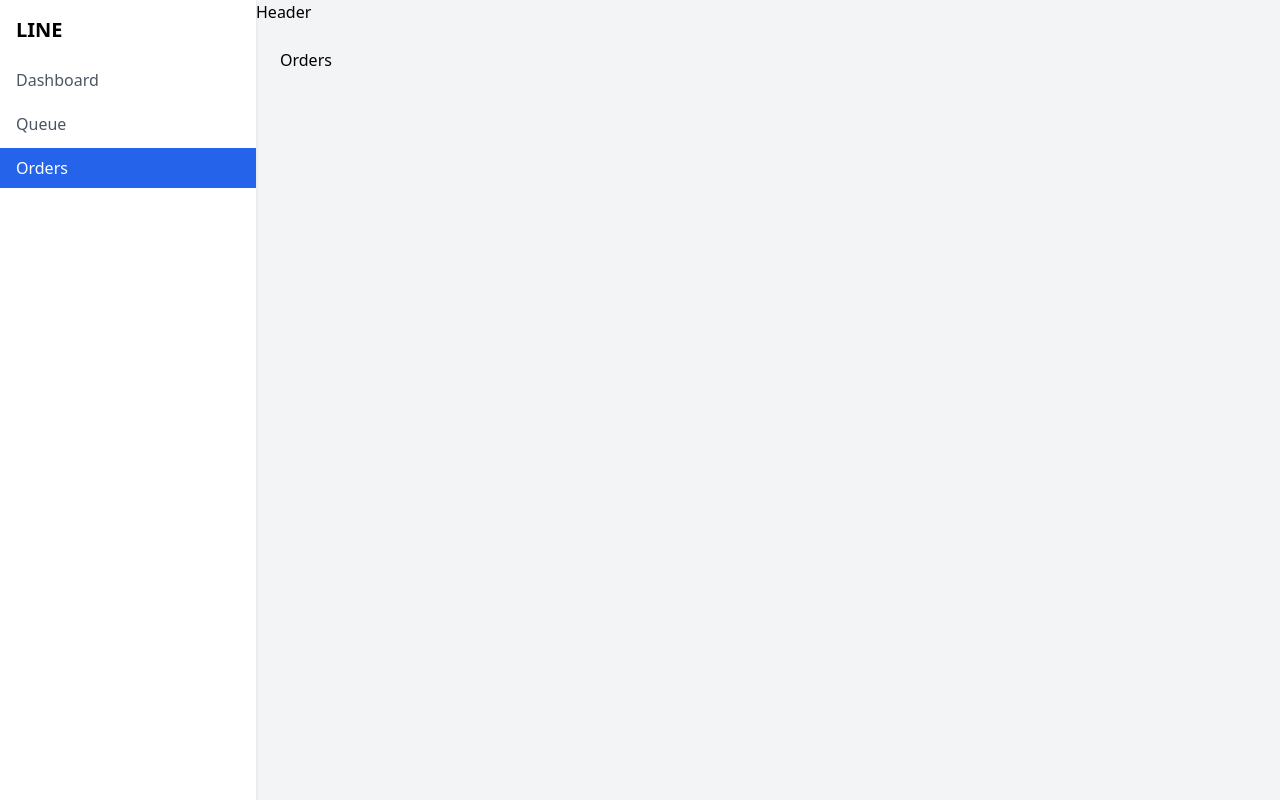
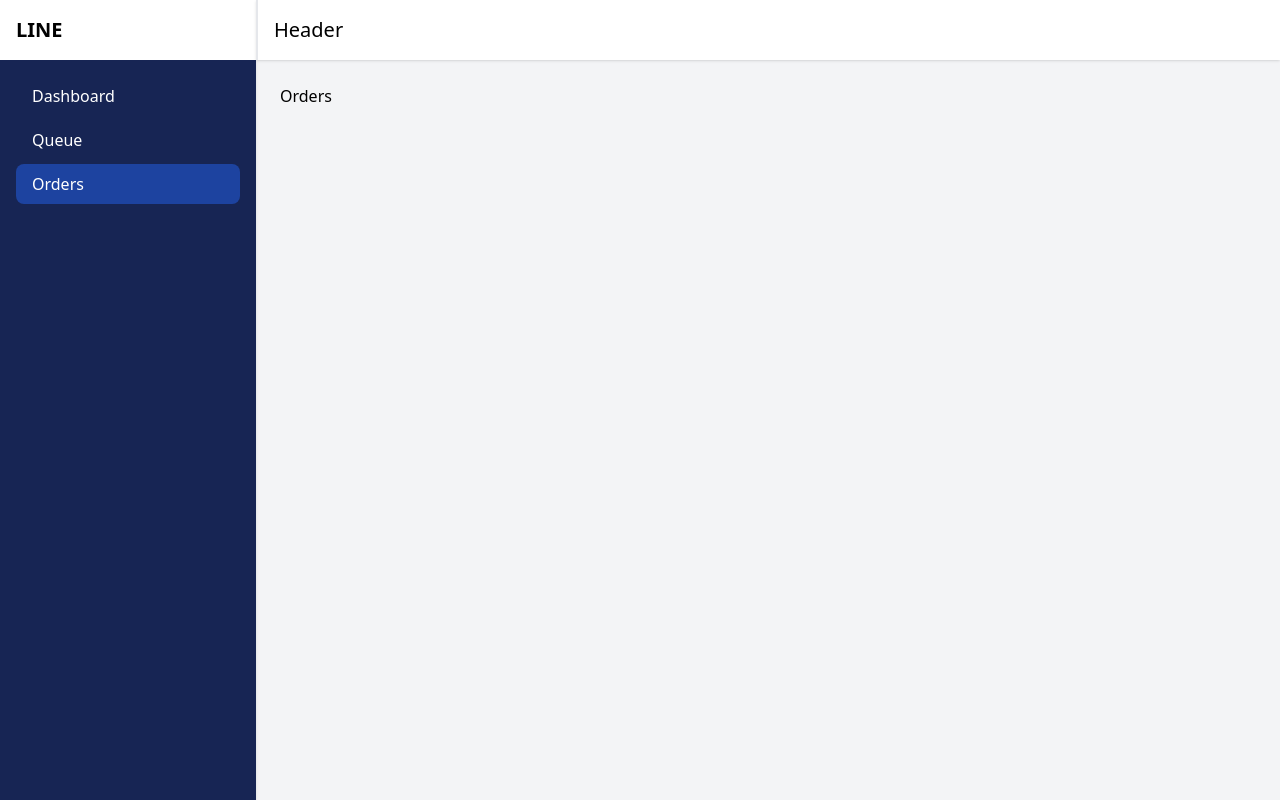
Before and after one commit to Muhammad-Devel/line-app, a React (Vite) app: page /orders in a window 1280 px wide. Built offline with nearby package versions, Linux system fonts and the light colour scheme.

Commit message:
edit header and sidebar

```diff
--- a/src/components/layout/Header.tsx
+++ b/src/components/layout/Header.tsx
@@ -2,7 +2,7 @@
 type Props = {};
 
 function Header({}: Props) {
-  return <div>Header</div>;
+  return <div className="bg-white w-full p-4 text-xl border-l-2 shadow">Header</div>;
 }
 
 export default Header;
--- a/src/components/layout/Sidebar.tsx
+++ b/src/components/layout/Sidebar.tsx
@@ -8,17 +8,17 @@ const menu = [
 
 export default function Sidebar() {
   return (
-    <aside className="w-64 bg-white shadow">
-      <h1 className="text-xl font-bold p-4">LINE</h1>
-      <nav className="space-y-1">
+    <aside className="w-64 bg-blue-950 shadow">
+      <h1 className="bg-white text-xl font-bold p-4">LINE</h1>
+      <nav className="p-4 space-y-1">
         {menu.map((item) => (
           <NavLink
             key={item.path}
             to={item.path}
             className={({ isActive }) =>
               `block px-4 py-2 ${
-                isActive ? "bg-blue-600 text-white" : "text-gray-600"
-              }`
+                isActive ? "bg-blue-600 bg-opacity-50 text-white" : "text-gray-200 hover:bg-blue-600 hover:bg-opacity-50 text-white"
+              } rounded-lg`
             }
           >
             {item.name}
```
